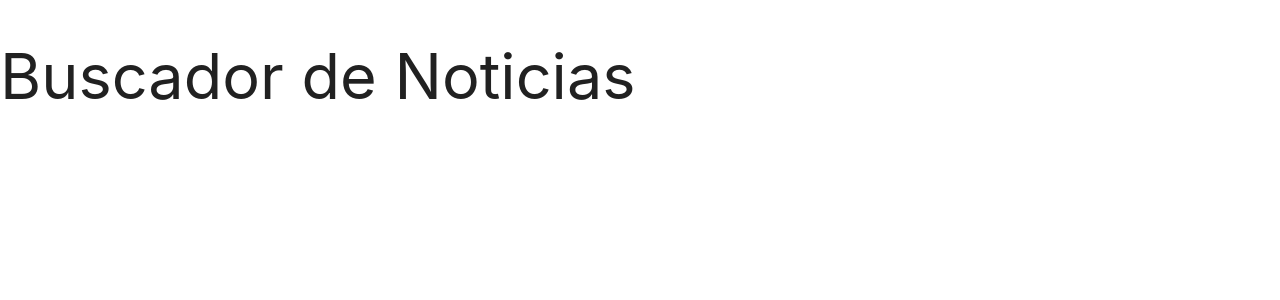
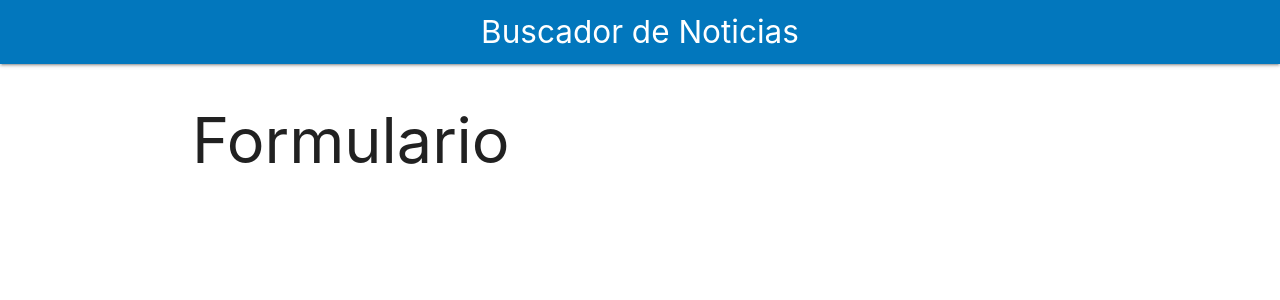
Before and after one commit to UrielQuiroz/NewsSearchEngine, a React (Create React App) app in the folder news-search-engine/: page / in a window 1280 px wide. Shown: the top 300 px of the page. Built offline with nearby package versions, Linux system fonts and the light colour scheme.

Commit message:
Creación del Header

```diff
--- a/news-search-engine/src/App.js
+++ b/news-search-engine/src/App.js
@@ -1,8 +1,16 @@
-
+import { Fragment } from 'react';
+import Header from './components/Header';
 
 function App() {
   return (
-      <h1>Buscador de Noticias</h1>
+      <Fragment>
+        <Header
+            titulo='Buscador de Noticias'/>
+
+        <div className='container white'>
+          <h1>Formulario</h1>
+        </div>
+      </Fragment>
   );
 
 }
--- /dev/null
+++ b/news-search-engine/src/components/Header.jsx
@@ -0,0 +1,11 @@
+import React from 'react';
+
+const Header = ({titulo}) => {
+    return (
+        <nav className='nav-wrapper light-blue darken-3'>
+            <a href="#!" className='brand-logo center'>{titulo}</a>
+        </nav>
+    )
+}
+
+export default Header
```
